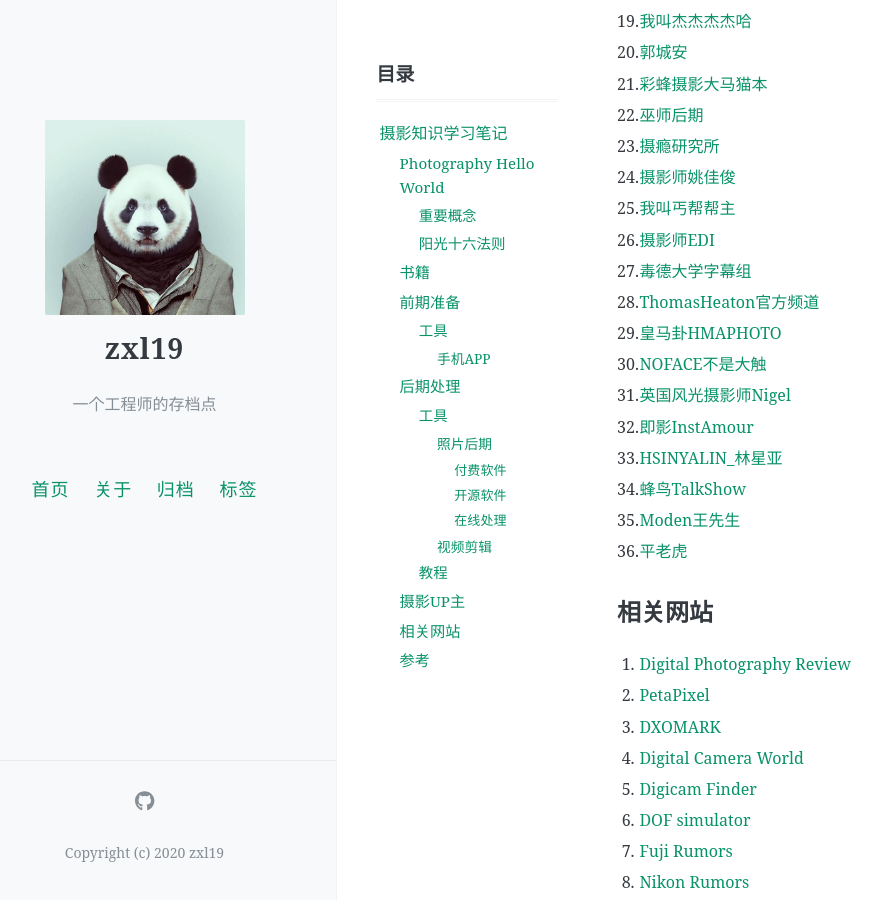
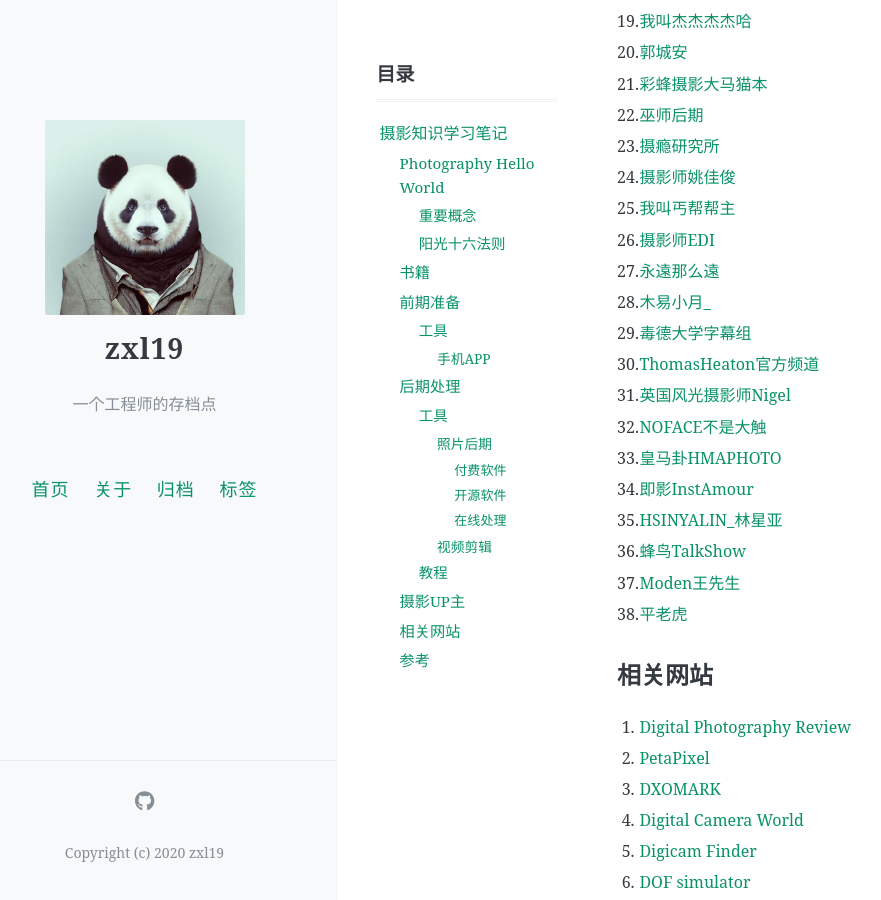
Before and after one commit to zxl19/zxl19.github.io, a Jekyll site: the page built from _posts/2021-08-03-photography-note.md, in a window 1280 px wide and 900 px high, scrolled down 3856 px. Shown: the whole window, without its empty margins (47-928 px from the left). Built offline with Jekyll 4.4.1, drawn with Linux system fonts in a browser that asks for light colours; comment, search, counter and statistics services are not loaded.

Commit message:
Update Posts

```diff
--- a/_posts/2021-08-03-photography-note.md
+++ b/_posts/2021-08-03-photography-note.md
@@ -155,16 +155,18 @@ pinned: false
 24. [摄影师姚佳俊](https://space.bilibili.com/386460499)
 25. [我叫丐帮帮主](https://space.bilibili.com/300681641)
 26. [摄影师EDI](https://space.bilibili.com/84480709)
-27. [毒德大学字幕组](https://space.bilibili.com/8990248)
-28. [ThomasHeaton官方频道](https://space.bilibili.com/1006125507)
-29. [皇马卦HMAPHOTO](https://space.bilibili.com/16198806)
-30. [NOFACE不是大触](https://space.bilibili.com/4012943)
+27. [永遠那么遠](https://space.bilibili.com/7887262)
+28. [木易小月_](https://space.bilibili.com/333497492)
+29. [毒德大学字幕组](https://space.bilibili.com/8990248)
+30. [ThomasHeaton官方频道](https://space.bilibili.com/1006125507)
 31. [英国风光摄影师Nigel](https://space.bilibili.com/1549051576)
-32. [即影InstAmour](https://space.bilibili.com/14118905)
-33. [HSINYALIN_林星亚](https://space.bilibili.com/7695611)
-34. [蜂鸟TalkShow](https://space.bilibili.com/1343434879)
-35. [Moden王先生](https://space.bilibili.com/700673344)
-36. [平老虎](https://space.bilibili.com/56744081)
+32. [NOFACE不是大触](https://space.bilibili.com/4012943)
+33. [皇马卦HMAPHOTO](https://space.bilibili.com/16198806)
+34. [即影InstAmour](https://space.bilibili.com/14118905)
+35. [HSINYALIN_林星亚](https://space.bilibili.com/7695611)
+36. [蜂鸟TalkShow](https://space.bilibili.com/1343434879)
+37. [Moden王先生](https://space.bilibili.com/700673344)
+38. [平老虎](https://space.bilibili.com/56744081)
 
 ## 相关网站
 
```
Also changed, not shown: _posts/2020-10-19-vscode-cpp.md (+5 -3 lines), _posts/2023-01-03-cpp-math.md (+1 -0 lines).
